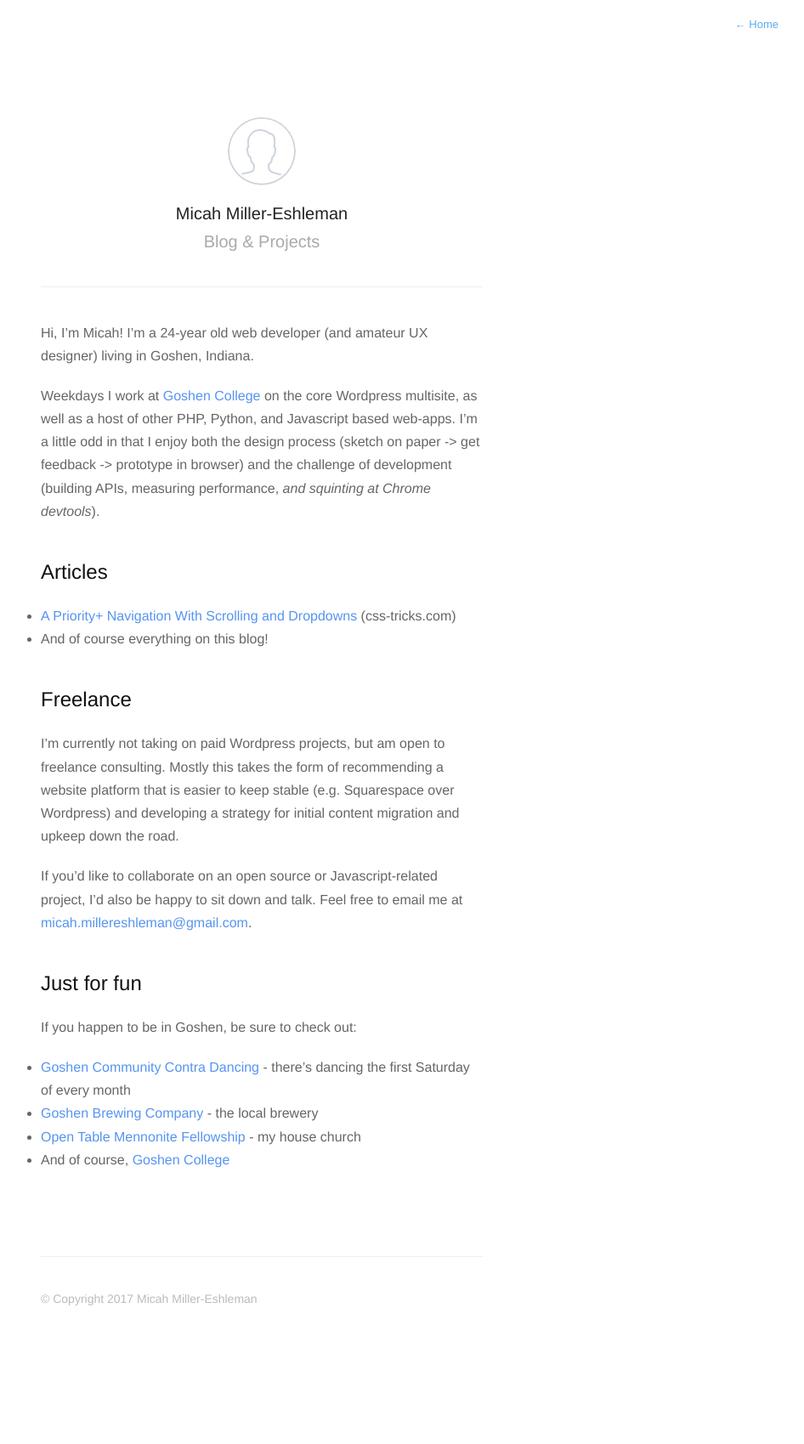
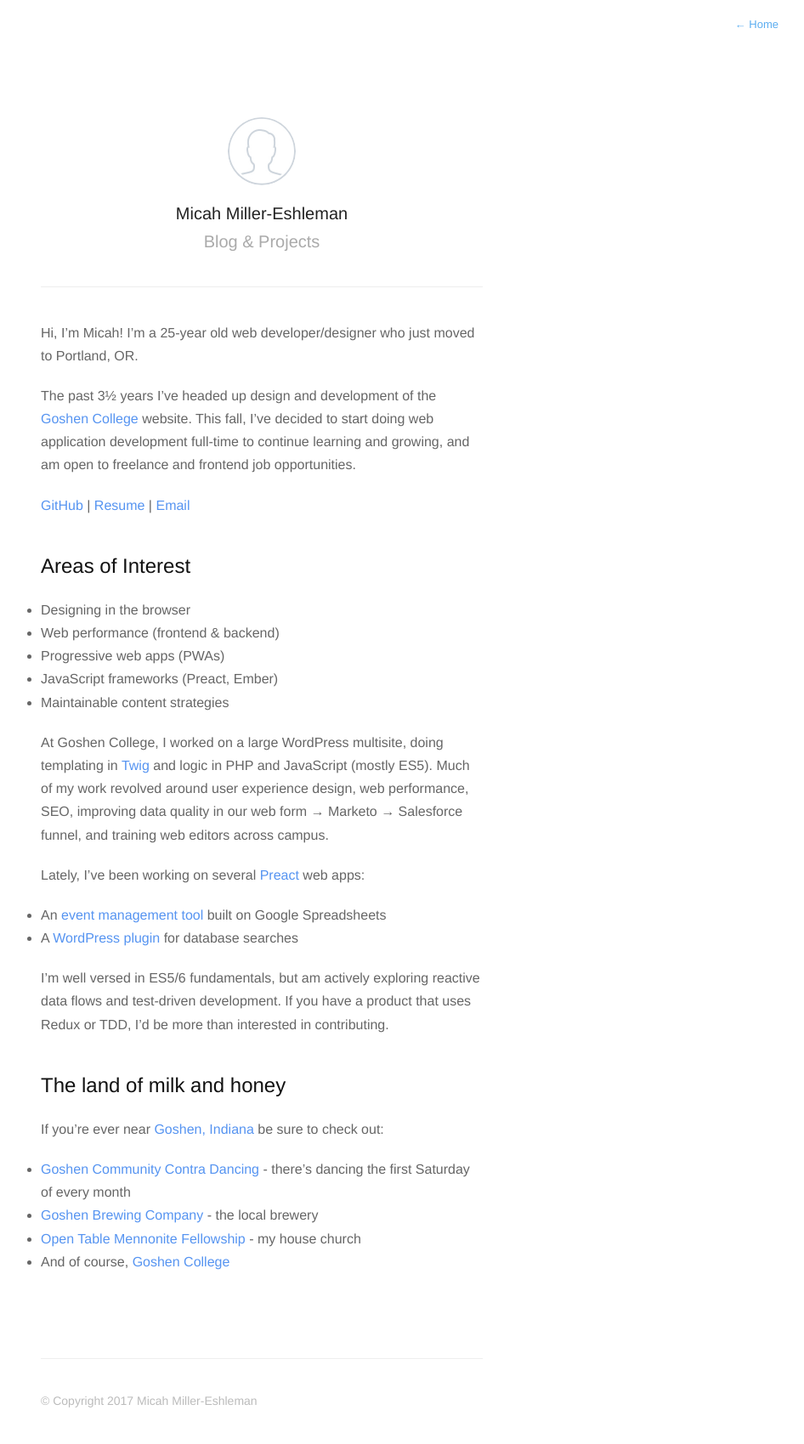
Before and after one commit to micahjon/micahjon.github.io, a Jekyll site: the page built from about.md, in a window 1280 px wide. Shown: the whole page at 85% size, without its empty margins (332-1278 px from the left). Built offline with Jekyll 4.4.1, drawn with Linux system fonts in a browser that asks for light colours; a script that is not in the unit is left out; before the commit the page ends 1579 px from its top, so only the background shows below that.

Commit message:
Update About page

```diff
--- a/about.md
+++ b/about.md
@@ -5,29 +5,32 @@ profile: true
 isPage: true
 ---
 
-Hi, I'm Micah! I'm a 24-year old web developer (and amateur UX designer) living in Goshen, Indiana.
+Hi, I'm Micah! I'm a 25-year old web developer/designer who just moved to Portland, OR.
 
-Weekdays I work at <a href="https://www.goshen.edu">Goshen College</a> on the core Wordpress multisite, as well as a host of other PHP, Python, and Javascript based web-apps. I'm a little odd in that I enjoy both the design process (sketch on paper -> get feedback -> prototype in browser) and the challenge of development (building APIs, measuring performance, *and squinting at Chrome devtools*).
+The past 3½ years I've headed up design and development of the [Goshen College](https://www.goshen.edu) website. This fall, I've decided to start doing web application development full-time to continue learning and growing, and am open to freelance and frontend job opportunities.
 
-<div class="github-card" data-github="pranksinatra" data-width="400" data-height="150" data-theme="default"></div>
-<script src="//cdn.jsdelivr.net/github-cards/latest/widget.js"></script>
+[GitHub](https://github.com/pranksinatra) \| [Resume](https://docs.google.com/document/d/19wP6RUDFFPKg1mYMpLAb-sbr_EOID3YKdXxg4qGOvq8) \| [Email](mailto:micah.millereshleman@gmail.com)
 
-<!-- [Current resume](https://docs.google.com/document/d/1XRORQT54D9ZZMoY7EH-FTfZkHGav7tSzjPZ_1bNBht8/edit?usp=sharing). -->
+## Areas of Interest
 
-## Articles
+- Designing in the browser
+- Web performance (frontend & backend)
+- Progressive web apps (PWAs)
+- JavaScript frameworks (Preact, Ember)
+- Maintainable content strategies
 
-- [A Priority+ Navigation With Scrolling and Dropdowns](https://css-tricks.com/priority-navigation-scrolling-dropdowns/) (css-tricks.com)
-- And of course everything on this blog!
+At Goshen College, I worked on a large WordPress multisite, doing templating in [Twig](https://twig.symfony.com/) and logic in PHP and JavaScript (mostly ES5). Much of my work revolved around user experience design, web performance, SEO, improving data quality in our web form → Marketo → Salesforce funnel, and training web editors across campus.
 
-## Freelance
+Lately, I've been working on several [Preact](https://preactjs.com/) web apps:
 
-I'm currently not taking on paid Wordpress projects, but am open to freelance consulting. Mostly this takes the form of recommending a website platform that is easier to keep stable (e.g. Squarespace over Wordpress) and developing a strategy for initial content migration and upkeep down the road.
+- An [event management tool](https://github.com/pranksinatra/homecoming-preact) built on Google Spreadsheets
+- A [WordPress plugin](https://github.com/pranksinatra/network-database-search) for database searches
 
-If you'd like to collaborate on an open source or Javascript-related project, I'd also be happy to sit down and talk. Feel free to email me at <a href="mailto:micah.millereshleman@gmail.com">micah.millereshleman@gmail.com</a>.
+I'm well versed in ES5/6 fundamentals, but am actively exploring reactive data flows and test-driven development. If you have a product that uses Redux or TDD, I'd be more than interested in contributing.
 
-## Just for fun
+## The land of milk and honey
 
-If you happen to be in Goshen, be sure to check out:
+If you're ever near [Goshen, Indiana](https://goo.gl/maps/7C2mekv84TN2) be sure to check out:
 
 - [Goshen Community Contra Dancing](http://godancing.org) - there's dancing the first Saturday of every month
 - [Goshen Brewing Company](http://goshenbrewing.com/) - the local brewery
--- a/assets/css/style.css
+++ b/assets/css/style.css
@@ -43,7 +43,7 @@ html,body,div,span,applet,object,iframe,h1,h2,h3,h4,h5,h6,p,blockquote,pre,a,abb
 .icon-facebook-rect:before { content: '\e803'; }
 
 /* Spacing */
-.post h1, h3, h4, h5, p, .post-body ul, #post-list li, pre, #post-body > ol, #post-body > ul {
+.post h1, h3, h4, h5, p, .post-body ul, #post-list li, pre, #post-body > ol, #post-body > ul, .page > ul {
 	margin-bottom: 20px;
 }
 
```
